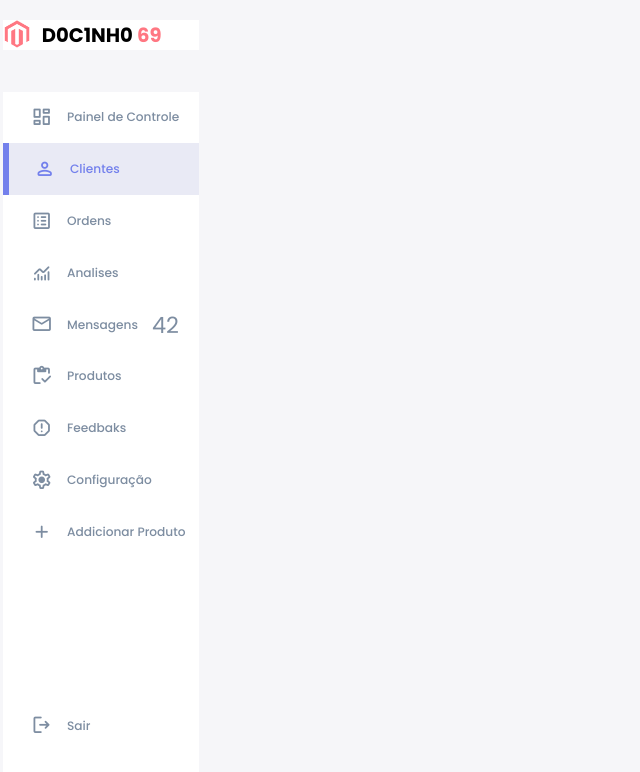
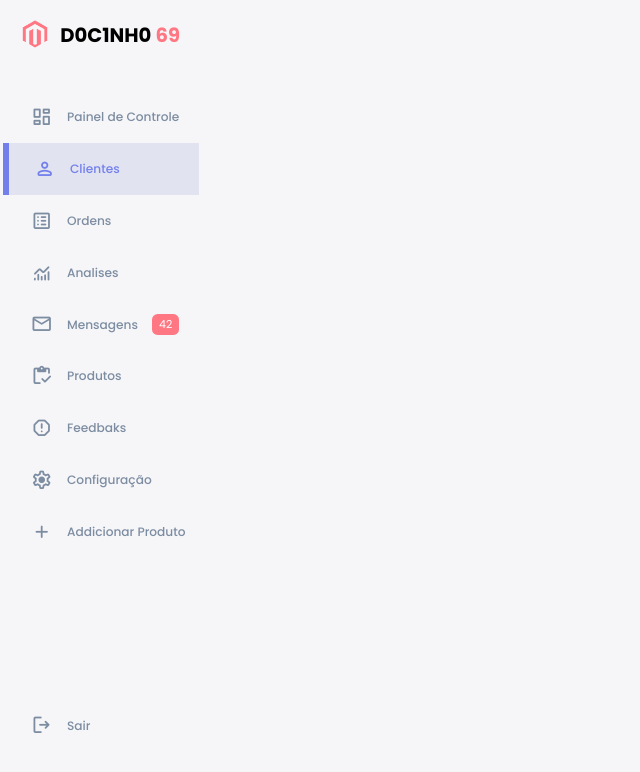
Before and after one commit to Dautarim/projetos-de-aprendizagem, a plain HTML site: page paginaecomerce/index.html in a window 1280 px wide. Shown: the whole page, without its empty margins (0-640 px from the left). Drawn offline with nearby package versions, Linux system fonts and the light colour scheme.

Commit message:
fsingwesdd

```diff
--- a/paginaecomerce/style.css
+++ b/paginaecomerce/style.css
@@ -159,10 +159,10 @@ aside
 
 aside .topo
 {
-    background: var(--cor-branca);
+
     display: flex;
     align-items: center;
-    justify-content: space-between;
+    justify-content: space-around;
     margin-top: 1.4rem;
 }
 
@@ -187,7 +187,7 @@ aside .topo .menubtn
 
 aside .baradeopcoes
 {
-    background: var(--cor-branca);
+
     display: flex;
     flex-direction: column;
     height: 86vh;
@@ -207,9 +207,30 @@ aside .baradeopcoes a
     transition: all 300ms ease;
 }
 
+aside .baradeopcoes a:hover
+{
+    color: var(--cor-principal);
+}
+
 aside .baradeopcoes a span
 {
     font-size: 1.6rem;
+    transition: all 200ms ease;
+}
+
+aside .baradeopcoes a span.menum
+{
+    font-size: 11px;
+    color: var(--cor-branca);
+    border-radius: var(--border-radios-1);
+    background: var(--cor-danger);
+    padding: 2px 7px;
+}
+
+aside .baradeopcoes a:hover span
+{
+    margin-left: 1rem;
+
 }
 
 aside .baradeopcoes a:last-child
```
